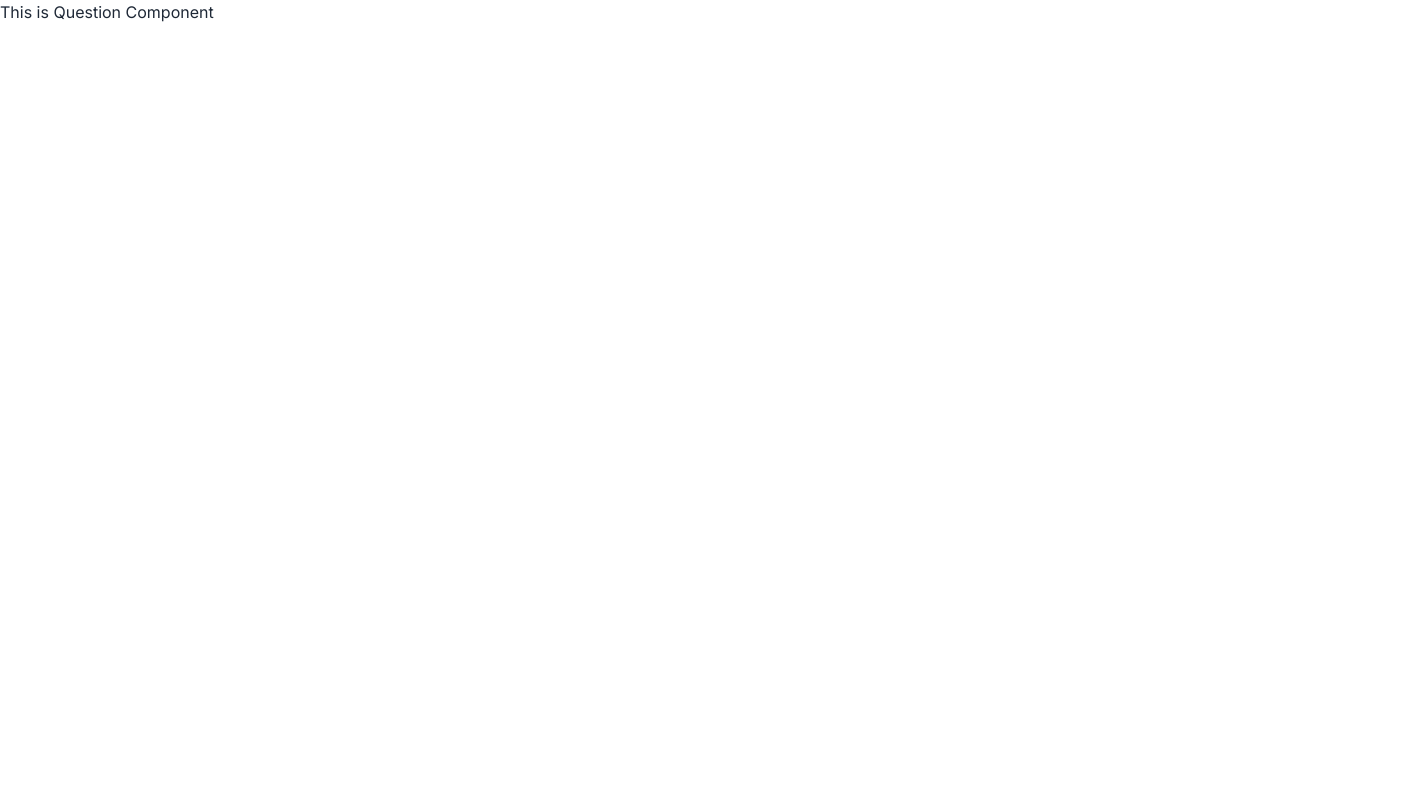
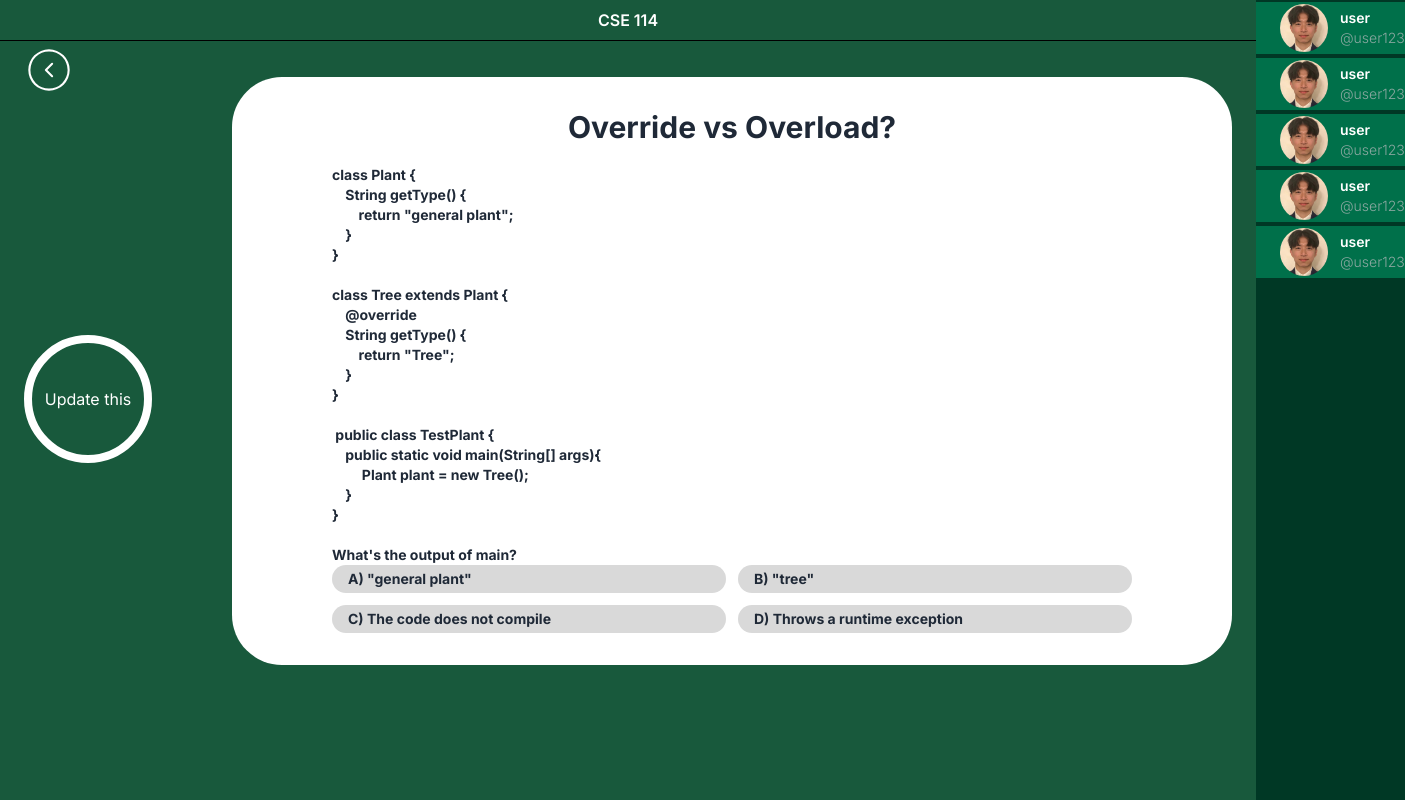
Before and after one commit to viLoqi/neo_client, a Next.js app: page /question in a window 1280 px wide. Shown: the whole page, 1405 px wide, since content can reach past the window. Built offline with nearby package versions, Linux system fonts and the light colour scheme.

Commit message:
Completed version 1 of questions component

```diff
--- /dev/null
+++ b/app/components/ChoiceButton.tsx
@@ -0,0 +1,20 @@
+"use client";
+import { useState } from "react";
+
+const ChoiceButton = ({ text, isCorrect}: { text: String, isCorrect: boolean }) => {
+    const [chosen, setChosen] = useState(false);
+
+    const onChoiceClick = () => setChosen(true);
+
+    return (
+        <button
+            className={`flex justify-start  rounded-full font-bold text-sm py-1 px-4
+                        ${chosen ? (isCorrect ?  "bg-[#62c799]" : "bg-[#ea8282]" ) : "bg-[#d9d9d9] hover:bg-[#a6a6a6]"}`}
+            onClick={onChoiceClick}
+        >
+            {text}
+        </button>
+    );
+};
+
+export default ChoiceButton;
--- a/app/components/Homepage.tsx
+++ b/app/components/Homepage.tsx
@@ -12,7 +12,7 @@ const HomePage = ({ user, auth }: HomePageProps) => {
     const users = ["Jie", "Zb", "Wilson", "Benny"]
 
 
-    return <div>
+    return <div className="flex flex-col items-center">
 
         <div className="flex flex-col gap-4">
             {/* Keep this button for now even though it's not in the figma */}
--- /dev/null
+++ b/app/components/UserCard.tsx
@@ -0,0 +1,33 @@
+import Image from "next/image";
+
+const UserCard = ({
+    userName,
+    userHandle,
+    userProfilePicture,
+}: {
+    userName: String;
+    userHandle: String;
+    userProfilePicture: string;
+}) => {
+    return (
+        <div className="flex items-center w-full h-14 bg-[#00704a] border-t-2 border-b-2 border-[#003825] pl-6">
+            <div className="relative aspect-square h-12">
+                <Image
+                    src={userProfilePicture}
+                    alt="user profile picture"
+                    layout="fill"
+                    style={{
+                        borderRadius: "50%",
+                        objectFit: "cover",
+                    }}
+                />
+            </div>
+            <div className="flex flex-col ml-3">
+                <p className="text-sm font-semibold text-white">{userName}</p>
+                <p className="text-sm text-[#8aa8a1] font-light">@{userHandle}</p>
+            </div>
+        </div>
+    );
+};
+
+export default UserCard;
--- a/app/page.tsx
+++ b/app/page.tsx
@@ -16,7 +16,7 @@ export default function Home() {
 
   if (loading) {
     return (
-      <main className="flex min-h-screen flex-col items-center p-24">
+      <main className="flex justify-center p-24">
         <div>
           <h1>Loading...</h1>
         </div>
--- a/app/question/page.tsx
+++ b/app/question/page.tsx
@@ -1,5 +1,84 @@
+import questions from "./questions";
+import ChoiceButton from "../components/ChoiceButton";
+import { CiCircleChevLeft } from "react-icons/ci";
+import UserCard from "../components/UserCard";
+import Link from "next/link";
+
 const Question = () => {
-    return <div>This is Question Component</div>
-}
+    const question = questions[0];
+
+    return (
+        <div className="flex w-full h-screen ">
+            <div className="flex flex-col items-center w-full bg-[#18593c]">
+                {/* Course title */}
+                <h1 className="flex w-full justify-center text-white font-semibold border-b-[1px] py-2 mb-1 border-black">
+                    {question.course}
+                </h1>
+                {/* main body */}
+                <div className="flex w-full ml-12">
+                    {/* Left side */}
+                    <div className="flex flex-col mr-20">
+                        {/* Back button */}
+                        <Link href="/">
+                            <CiCircleChevLeft size="50" color="white" />
+                        </Link>
+                        {/* Dummy timer, will update soon */}
+                        <div className="flex mt-[30vh] items-center justify-center text-white w-32 h-32 justify-self-center border-white border-8 rounded-full ">
+                            Update this
+                        </div>
+                    </div>
+
+                    {/* Card */}
+                    <div className="flex flex-col w-[1000px] py-8 my-8 items-center justify-evenly rounded-[50px] bg-white">
+                        {/* Deck title */}
+                        <h1 className="font-bold text-3xl">
+                            {question.deckName}
+                        </h1>
+                        {/* Question */}
+                        <div className="w-4/5 mt-5">
+                            <p className="whitespace-pre font-bold text-sm">
+                                {question.question}
+                            </p>
+                        </div>
+                        {/* Answer choices */}
+                        <div className="grid grid-cols-2 gap-3 w-4/5">
+                            {question.choices.map((choice, index) => {
+                                return <ChoiceButton key={choice} text={choice} isCorrect={question.correctChoiceIndex === index} />;
+                            })}
+                        </div>
+                    </div>
+                </div>
+            </div>
+            {/* Users panel */}
+            <div className="bg-[#003825] w-56">
+                <UserCard
+                    userName="user"
+                    userHandle="user123"
+                    userProfilePicture="/dummy-user-pic.jpg"
+                />
+                <UserCard
+                    userName="user"
+                    userHandle="user123"
+                    userProfilePicture="/dummy-user-pic.jpg"
+                />
+                <UserCard
+                    userName="user"
+                    userHandle="user123"
+                    userProfilePicture="/dummy-user-pic.jpg"
+                />
+                <UserCard
+                    userName="user"
+                    userHandle="user123"
+                    userProfilePicture="/dummy-user-pic.jpg"
+                />
+                <UserCard
+                    userName="user"
+                    userHandle="user123"
+                    userProfilePicture="/dummy-user-pic.jpg"
+                />
+            </div>
+        </div>
+    );
+};
 
 export default Question;
--- /dev/null
+++ b/app/question/questions.tsx
@@ -0,0 +1,13 @@
+let questions = [
+    {
+        course: "CSE 114",
+        deckName: "Override vs Overload?",
+        question: "class Plant {\n\tString getType() {\n\t\treturn \"general plant\";\n\t}\n}\n\nclass Tree extends Plant {\n\t@override\n\tString getType() {\n\t\treturn \"Tree\";\n\t}\n}\n\n public class TestPlant {\n\tpublic static void main(String[] args){\n\t\t Plant plant = new Tree();\n\t}\n}\n\nWhat's the output of main?",
+        choices: [
+            "A) \"general plant\"", "B) \"tree\"", "C) The code does not compile", "D) Throws a runtime exception"
+        ],
+        correctChoiceIndex: 1,
+    }
+]
+
+export default questions;
```
Also changed, not shown: package.json (+4 -3 lines), public/dummy-user-pic.jpg (added), 1 other file (tests, documents, lock files or other folders).
